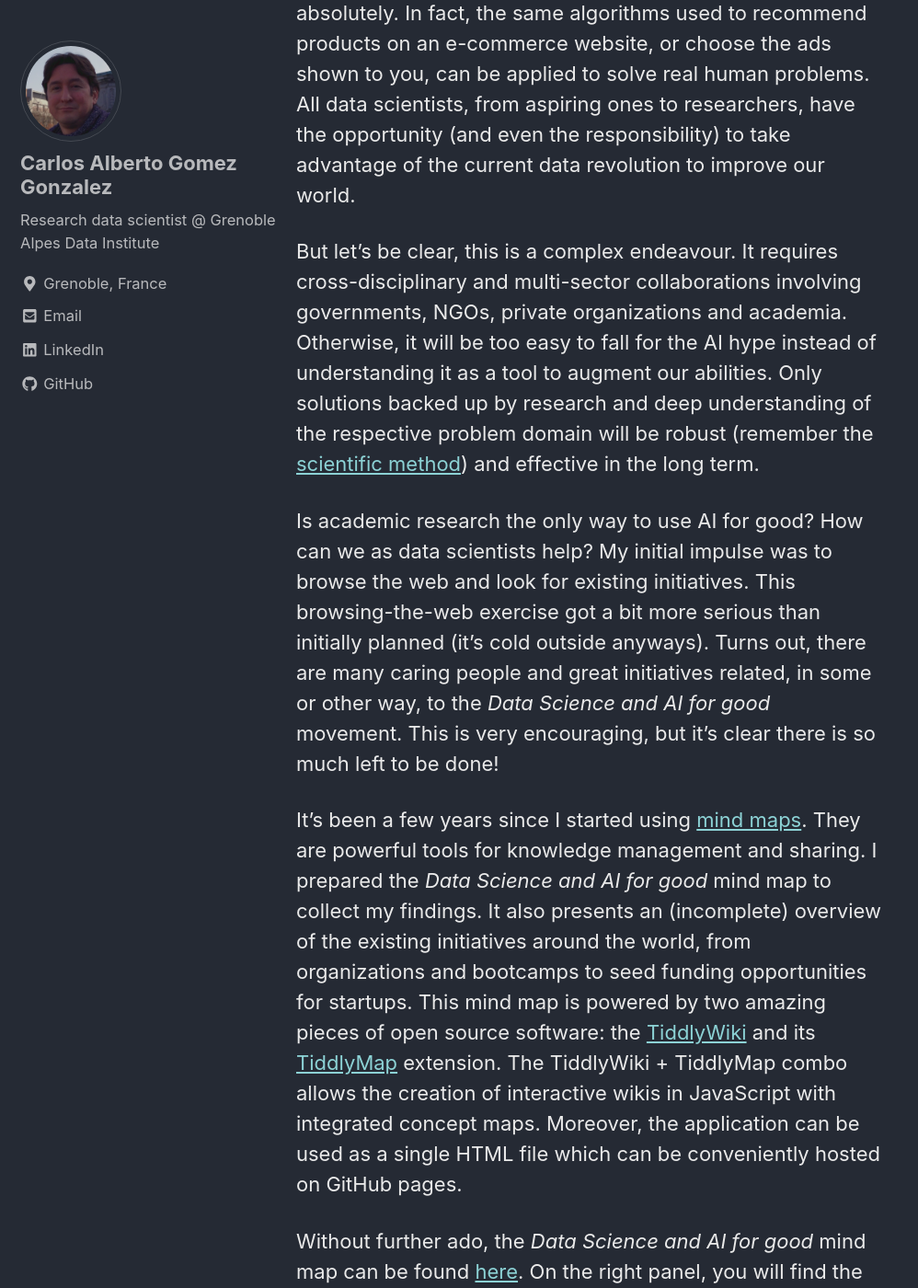
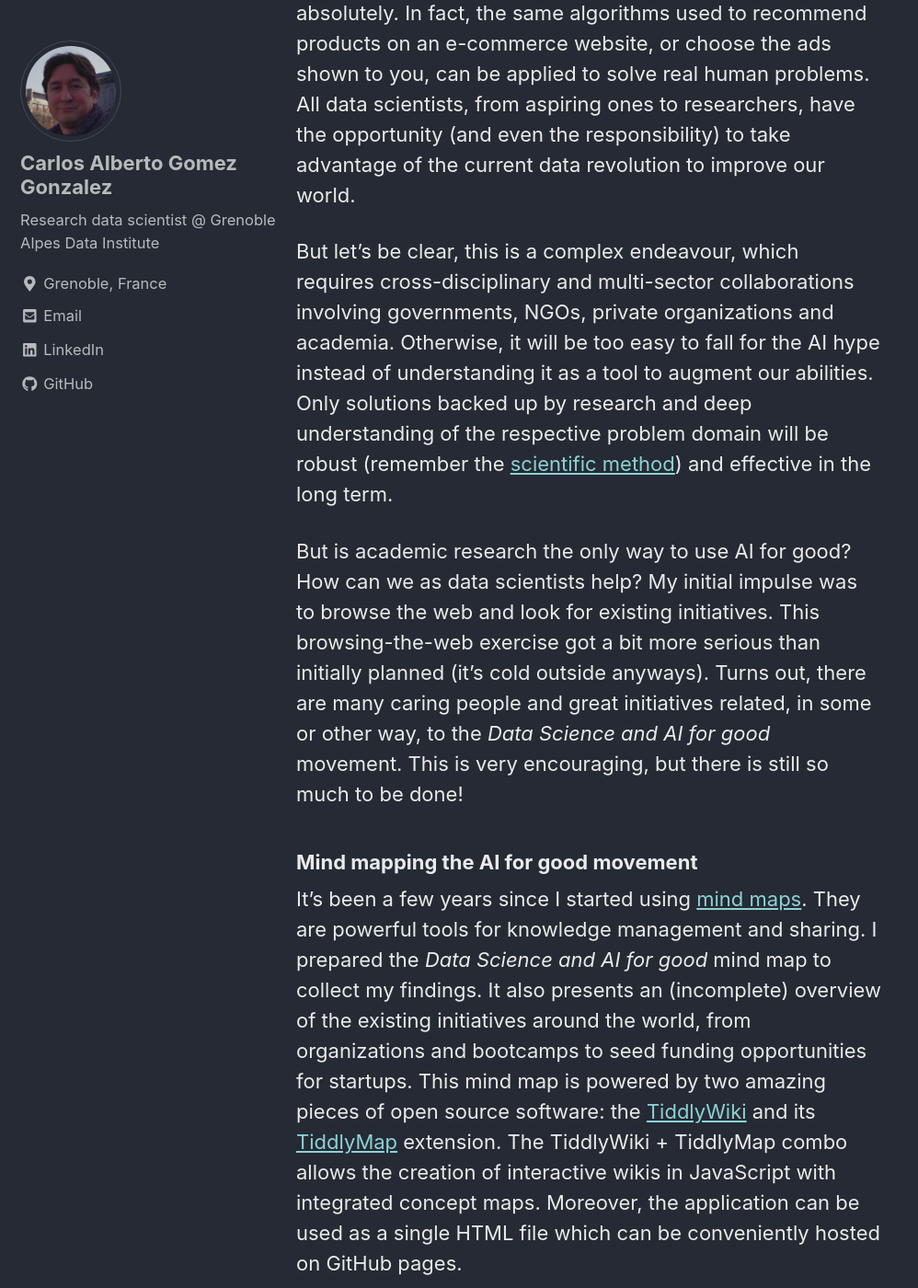
Before and after one commit to carlos-gg/carlos-gg.github.io, a Jekyll site: the page built from _posts/2019-01-24-ai4good_mindmap.md, in a window 1280 px wide and 1400 px high, scrolled down 492 px. Shown: the whole window at 92% size, without its empty margins (0-998 px from the left). Built offline with Jekyll 4.4.1, drawn with Linux system fonts in a browser that asks for light colours; nearby versions of some CDN libraries; some of the changed text lies outside the part shown.

Commit message:
edits to the ai4g mindmap post

```diff
--- a/_posts/2019-01-24-ai4good_mindmap.md
+++ b/_posts/2019-01-24-ai4good_mindmap.md
@@ -13,13 +13,17 @@
 
 <!--more-->
 
-But let's be clear, this is a complex endeavour. It requires cross-disciplinary and multi-sector collaborations involving governments, NGOs, private organizations and academia. Otherwise, it will be too easy to fall for the AI hype instead of understanding it as a tool to augment our abilities. Only solutions backed up by research and deep understanding of the respective problem domain will be robust (remember the [scientific method](https://en.wikipedia.org/wiki/Scientific_method){:target="_blank"}) and effective in the long term.
+But let's be clear, this is a complex endeavour, which requires cross-disciplinary and multi-sector collaborations involving governments, NGOs, private organizations and academia. Otherwise, it will be too easy to fall for the AI hype instead of understanding it as a tool to augment our abilities. Only solutions backed up by research and deep understanding of the respective problem domain will be robust (remember the [scientific method](https://en.wikipedia.org/wiki/Scientific_method){:target="_blank"}) and effective in the long term.
 
-Is academic research the only way to use AI for good? How can we as data scientists help? My initial impulse was to browse the web and look for existing initiatives. This browsing-the-web exercise got a bit more serious than initially planned (it's cold outside anyways). Turns out, there are many caring people and great initiatives related, in some or other way, to the *Data Science and AI for good* movement. This is very encouraging, but it's clear there is so much left to be done!
+But is academic research the only way to use AI for good? How can we as data scientists help? My initial impulse was to browse the web and look for existing initiatives. This browsing-the-web exercise got a bit more serious than initially planned (it's cold outside anyways). Turns out, there are many caring people and great initiatives related, in some or other way, to the *Data Science and AI for good* movement. This is very encouraging, but there is still so much to be done!
+
+### Mind mapping the AI for good movement
 
 It's been a few years since I started using [mind maps](https://en.wikipedia.org/wiki/Mind_map){:target="_blank"}. They are powerful tools for knowledge management and sharing. I prepared the *Data Science and AI for good* mind map to collect my findings. It also presents an (incomplete) overview of the existing initiatives around the world, from organizations and bootcamps to seed funding opportunities for startups. This mind map is powered by two amazing pieces of open source software: the [TiddlyWiki](https://tiddlywiki.com/){:target="_blank"} and its [TiddlyMap](http://tiddlymap.org/){:target="_blank"} extension. The TiddlyWiki + TiddlyMap combo allows the creation of interactive wikis in JavaScript with integrated concept maps. Moreover, the application can be used as a single HTML file which can be conveniently hosted on GitHub pages.
 
-Without further ado, the *Data Science and AI for good* mind map can be found [here](https://carlgogo.github.io/AI4G_mindmap/){:target="_blank"}. On the right panel, you will find the map itself (choose the *Map* tab) and on the left the content associated with each topic or node. Open a node by double clicking it. The *Live* tab provides a less cluttered view of the map so you might find it easier to navigate. You will find useful resources regardless of what stage of your career you are in or the amount of time you are willing to commit. For instance, go to the root node if you are just looking for inspiration and interesting reads. The child nodes (the ones in dark green color) cover the following topics:
+Without further ado, the *Data Science and AI for good* mind map can be found [here](https://carlgogo.github.io/AI4G_mindmap/){:target="_blank"}. On the right panel, you will find the map itself (choose the *Map* tab) and on the left the content associated with each topic or node. Open a node by double clicking it. The *Live* tab provides a less cluttered view of the map so you might find it easier to navigate.
+
+You will find useful resources regardless of what stage of your career you are in or the amount of time you are willing to commit. For instance, go to the root node if you are just looking for inspiration and interesting reads. The child nodes (the ones in dark green color) cover the following topics:
 
 * *challenges and competitions* : contains information about individual projects, hackathons and data challenges you could work on during your weekends (the best way to improve your data skills!),
 * *bootcamps and fellowships* : resources for students eager to learn data science while working on projects with social impact. These internships last 2-3 months in general,
@@ -28,6 +32,6 @@
 * *organizations* : leads to institutions and organizations. It might be interesting to those looking for volunteering or consulting opportunities,
 * *entrepreneurship* : this node points to grant opportunities for AI/tech startups working on social good or pro-environmental causes.
 
-I hope this mind map serves as a reference and motivates you to serve the common good with data and technology. If you know of any resources that are missing and deserve to be added, please reach out via [email](mailto:carlosgg33@gmail.com) or by using the [issues section](https://github.com/carlgogo/AI4G_mindmap/issues){:target="_blank"} of the corresponding GitHub repository.
+Now that you know the different ways you can serve the common good with data and technology, what are you waiting for? I've picked a couple of projects for the coming months. If you know of any resources that are missing and deserve to be added, please reach out via [email](mailto:carlosgg33@gmail.com) or by using the [issues section](https://github.com/carlgogo/AI4G_mindmap/issues){:target="_blank"} of the corresponding GitHub repository.
 
 PS: A similar TW+TM web application is being prepared with a larger mind map exploring the landscape of AI and data science, full of free and valuable resources. Stay tuned!
```
Also changed, not shown: other parts of _posts/2019-01-24-ai4good_mindmap.md (+1 -1 lines).
